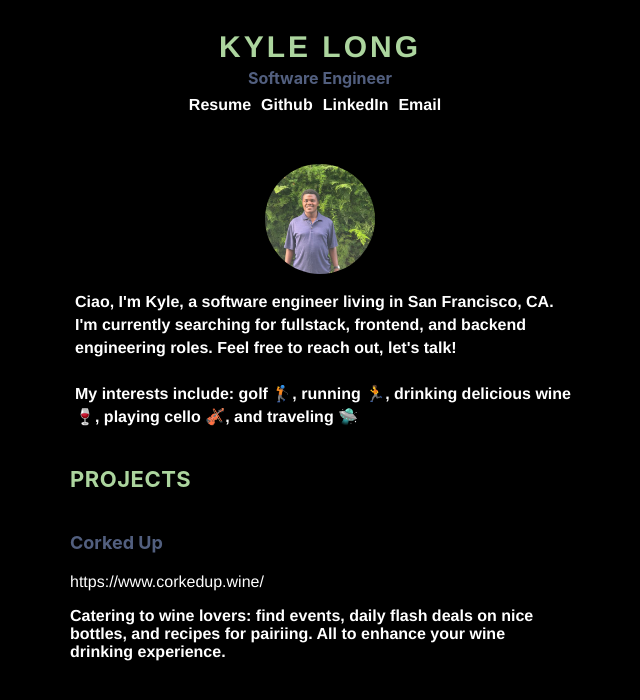
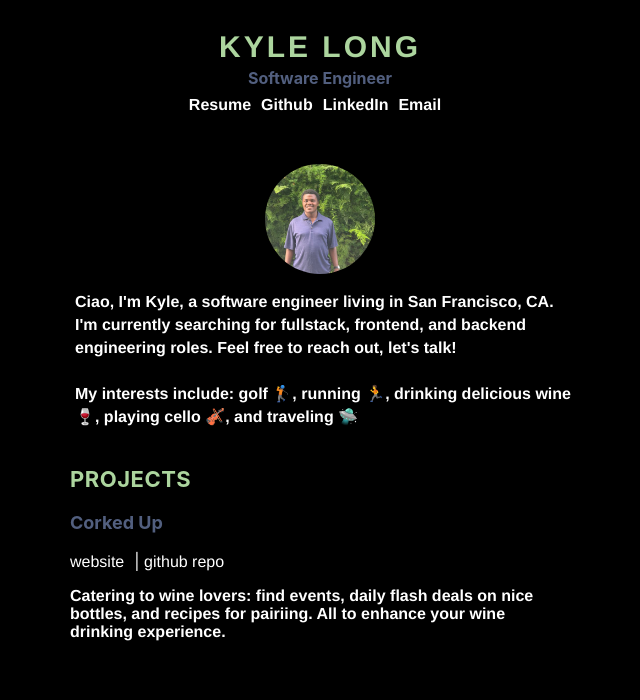
Before and after one commit to kylelong/kyles-portfolio, a React (Create React App) app: page / in a window 1280 px wide. Shown: the top 700 px of the page, without its empty margins (320-960 px from the left). Built offline with nearby package versions, Linux system fonts and the light colour scheme.

Commit message:
update links

```diff
--- a/public/index.html
+++ b/public/index.html
@@ -24,7 +24,7 @@
       work correctly both with client-side routing and a non-root public URL.
       Learn how to configure a non-root public URL by running `npm run build`.
     -->
-    <title>React App</title>
+    <title>Kyle Long</title>
   </head>
   <body>
     <noscript>You need to enable JavaScript to run this app.</noscript>
--- a/src/App.css
+++ b/src/App.css
@@ -107,7 +107,13 @@ body {
   color: white;
   width: 100%;
   max-width: 500px;
+  position: relative;
+  bottom: 20px;
 }
+.projectLink:hover {
+  color: #acd59e;
+}
+
 
 .project a {
   color: white;
--- a/src/Projects.js
+++ b/src/Projects.js
@@ -6,7 +6,11 @@ const Projects = () => {
             <h3 className='projectSectionHeader'>Projects</h3>
             <div className="project">
                 <p className='projectTitle'>Corked Up</p>
-                <a href="https://www.corkedup.wine/" target="_blank" rel="noreferrer">https://www.corkedup.wine/</a>
+                <span className="projectLinks">
+                <a href="https://www.corkedup.wine/" target="_blank" rel="noreferrer"className="projectLink">website</a>
+                |  <a href="https://github.com/kylelong/corkedup" target="_blank" rel="noreferrer"className="projectLink">github repo</a>
+                </span>
+
                 <p className="projectDescription">Catering to wine lovers: find events, daily flash deals on nice bottles, and recipes for pairiing.
                     All to enhance your wine drinking experience.
                 </p>
```
